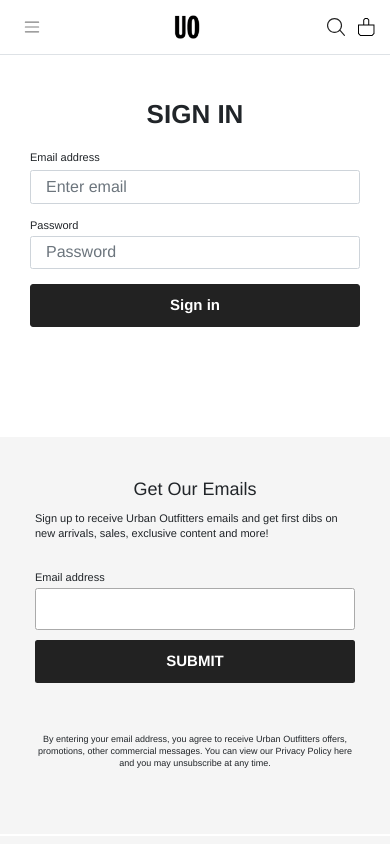
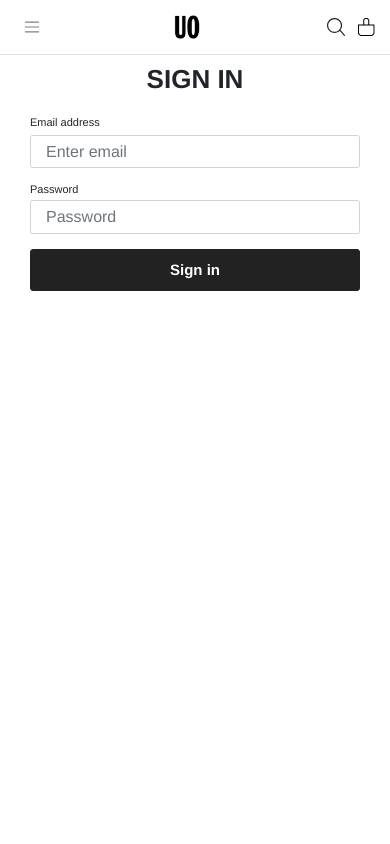
Before and after one commit to mattfrancis888/Urban-Outfitters, a React (Create React App) app: page /test in a window 390 px wide. Shown: the top 844 px of the page. Built offline with nearby package versions, Linux system fonts and the light colour scheme.

Commit message:
"Sign in" pop up box layout is responsive for all screens.

```diff
--- a/src/App.js
+++ b/src/App.js
@@ -1,8 +1,10 @@
 import React, { Component } from 'react';
 import {BrowserRouter,Route} from 'react-router-dom';
+
 import { library } from '@fortawesome/fontawesome-svg-core';
 import { FontAwesomeIcon } from '@fortawesome/react-fontawesome';
-import { faStar } from '@fortawesome/free-solid-svg-icons';
+import { faStar, faTimes } from '@fortawesome/free-solid-svg-icons';
+
 import Header from './components/Header.js';
 import Body from './components/Body.js';
 import Footer from './components/Footer.js';
@@ -14,20 +16,31 @@
 import Buy_Item_Info from './components/Buy_Item_Info.js';
 import Sign_In_Box from './components/Sign_In_Box.js';
 
-library.add(faStar);
+library.add(faStar, faTimes);
+
 class App extends Component {
+  state = {
+      hideHeaderAndFooter: false
+  }
+  myCallback = (booleanFromChild) => {
+    {/*If sign in button is clicked, <Header> and <Footer> should dissapear */}
+    this.setState({
+      hideHeaderAndFooter: booleanFromChild
+    });
+    console.log(booleanFromChild);
+  }
+
   render() {
     return (
       <BrowserRouter>
         <div className="App">
-          <Header/>
+          <Header callbackFromParent={this.myCallback}/>
+
           <Route exact path="/" render = {() => <Featured/> } />
           {/*Passing component Item_Info, as a children is created for practice */}
           <Route path="/items-available" render = {() => <Items_Available item_info={<Item_Info/>}/> } />
           <Route path="/test" render = {() => <Sign_In_Box/> } />
           <Route path="/buy-item" render = {() => <Buy_Item buy_item_info={<Buy_Item_Info/>}
-
-
             item_info={<Item_Info/>}/> } />
           <Footer/>
         </div>
--- a/src/components/Header.js
+++ b/src/components/Header.js
@@ -1,9 +1,13 @@
-import React from 'react';
+import React,  { Component }  from 'react';
 import {Link} from 'react-router-dom';
 import uo_logo from '../img/uo_logo.gif';
 import uo_logo_smaller_screen from '../img/uo_logo_smaller_screen.gif';
 
-const Header = () => {
+class Header extends React.Component{
+  signInClicked = () => {
+    this.props.callbackFromParent(true);
+  }
+  render(){
     return(
       <header>
         {/* Nav */}
@@ -39,7 +43,9 @@
               </form>
             </div>
             {/*End of search box*/}
-          <a className="nav-link d-none d-lg-block" id="nav_sign_in_font" href="#">Sign in</a>
+            <a className="nav-link d-none d-lg-block" id="nav_sign_in_font" href="#"
+              onClick={this.signInClicked}>Sign in</a>
+
             <svg className="bag_icon_img" xmlns="http://www.w3.org/2000/svg" id="Design" viewBox="0 0 16.5 18">
               <title>Bag</title>
               <path id="Bag" className="c-cart__img-path" d="M1 15.34V7.49H15.5v7.85L13.86 17H2.64ZM6.22 2.08 7.3 1H9.14l1.09 1.09V6.5h-4ZM6.89 0 5.22 1.67V6.5H0v9.26L2.23 18h12l2.23-2.24V6.5H11.23V1.68L9.56 0Z"></path>
@@ -69,5 +75,6 @@
       </header>
     );
   }
+}
 
 export default Header;
--- a/src/components/Sign_In_Box.js
+++ b/src/components/Sign_In_Box.js
@@ -3,21 +3,27 @@
 const Sign_In_Box = (props) => {
   return(
     <>
+    <div className="popup-out">
+      <div className="popup-in">
         <form className="p-5">
-
+          <span className="d-flex justify-content-end">
+            <FontAwesomeIcon icon="times" className="fa-lg" style={ {color: "#767676"} }/>
+          </span>
           <h1 className="text-center" id="sign-in-box-title"> Sign in </h1>
 
-      <div className="form-group mb-4">
+          <div className="form-group mb-4 w-100">
             <label for="exampleInputEmail1" className="sign-in-labels">Email address</label>
             <input type="email" className="form-control sign-in-input p-4" id="exampleInputEmail1" aria-describedby="emailHelp" placeholder="Enter email"/>
           </div>
 
-      <div className="form-group mb-4">
+          <div className="form-group mb-4 w-100">
             <label for="exampleInputPassword1">Password</label>
             <input type="password" className="form-control sign-in-input p-4" id="exampleInputPassword1" placeholder="Password"/>
           </div>
           <button type="button" className="btn btn-primary btn-lg w-100 p-3" id="sign-in-button">Sign in</button>
         </form>
+      </div>
+    </div>
     </>
   );
 }
--- a/src/css/main.css
+++ b/src/css/main.css
@@ -735,6 +735,36 @@
   border: none;
 }
 
+.popup-out {
+  position: fixed;
+  width: 100%;
+  height: 100%;
+  top: 0;
+  left: 0;
+  background-color: rgba(245, 245, 245, 0.7);
+  cursor: pointer;
+  z-index: 1;
+}
+
+.popup-in {
+  position: absolute;
+  top: 0;
+  left: 0;
+  background-color: white;
+  min-height: 35rem;
+  width: 100vw;
+  height: 100vh;
+}
+@media screen and (min-width: 768px) {
+  .popup-in {
+    top: 50%;
+    left: 50%;
+    transform: translate(-50%, -50%);
+    max-width: 65rem;
+    max-height: 35rem;
+  }
+}
+
 #sign-in-box-title {
   font: bold 2.6rem/1.36 helvetica, arial, sans-serif;
   text-transform: uppercase;
--- a/src/scss/partials/layouts/_sign_in_box.scss
+++ b/src/scss/partials/layouts/_sign_in_box.scss
@@ -1,10 +1,38 @@
+.popup-out{
+  position:fixed;
+  width:100%;
+  height:100%;
+  top:0;
+  left:0;
+  background-color: rgba(245,245,245,.7);
+  cursor:pointer;
+  z-index:1;
+}
+
+.popup-in{
+  position: absolute;
+  top:0;
+  left:0;
+  background-color: white;
+  min-height: 35rem;
+  width: 100vw;
+  height: 100vh;
+  @media screen and (min-width:$bootstrap_md_breakpoint) {
+    top: 50%;
+    left: 50%;
+    transform: translate(-50%, -50%);
+    max-width: 65rem;
+    max-height: 35rem;
+  }
+}
+
 #sign-in-box-title{
   font: bold 2.6rem/1.36 $fallback_fonts;
   text-transform: uppercase;
 }
 
 .sign-in-labels{
-  font: 1.1rem/1.36 helvetica,arial,sans-serif;
+  font: 1.1rem/1.36 $fallback-fonts;
 }
 .sign-in-input{
   font: 1.6rem/1.36 $fallback_fonts;
```
Also changed, not shown: 1 other file (tests, documents, lock files or other folders). Lines whose indentation alone changed are shown as unchanged.
